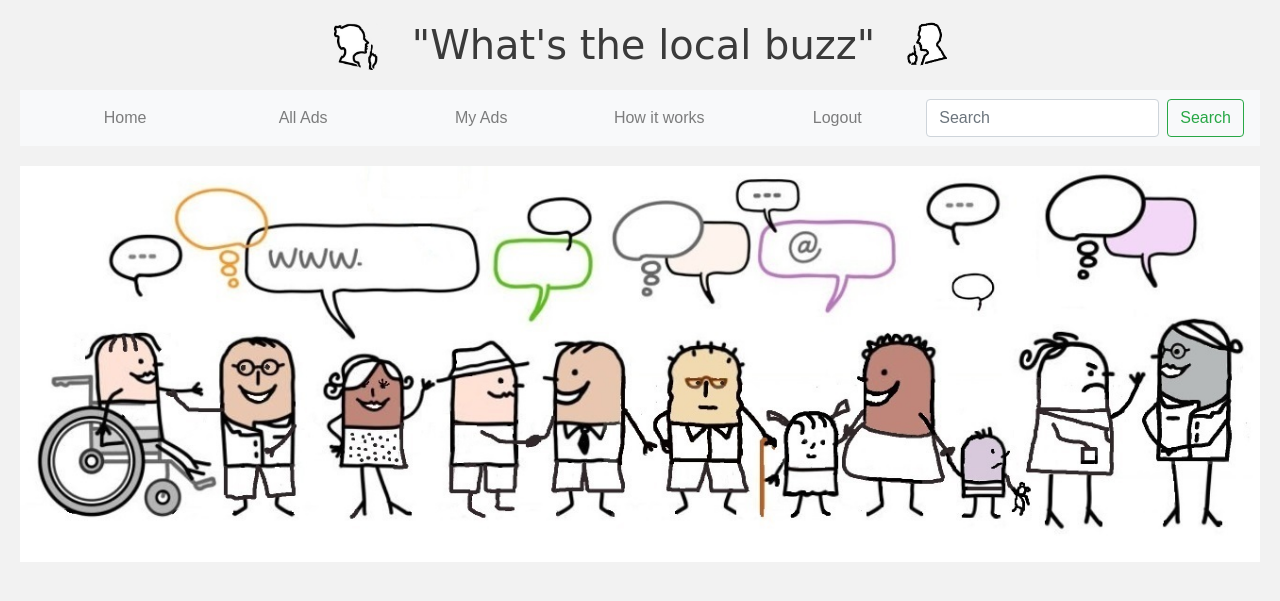
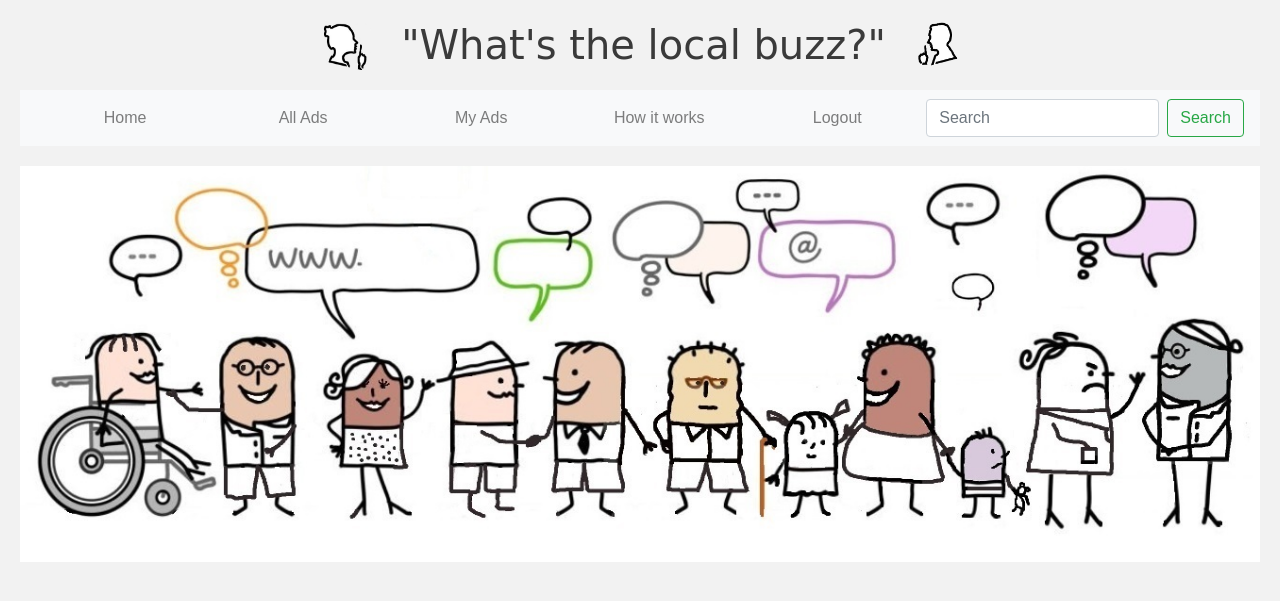
Before and after one commit to 1101712/Local-Talks, a Django app: page /profile/edit/ in a window 1280 px wide. Shown: the top 601 px of the page. Run offline with Django 4.2, Linux system fonts and the light colour scheme; the visitor is signed in with stand-in values (Sample User, id 1); some libraries are stand-ins or nearby versions.

Commit message:
edit READMY file.

```diff
--- a/localtalks/talks/templates/talks/base.html
+++ b/localtalks/talks/templates/talks/base.html
@@ -21,7 +21,7 @@
         <!-- Header Title with small images -->
         <div class="title-container">
             <img src="{% static 'localtalks/images/wom-sil.jpg' %}" alt="Woman" class="title-image left-image">
-            <h1 class="custom-title">"What's the local buzz"</h1>
+            <h1 class="custom-title">"What's the local buzz?"</h1>
             <img src="{% static 'localtalks/images/man-sil.jpg' %}" alt="Man" class="title-image right-image">
         </div>
 
--- a/localtalks/talks/templates/talks/rules.html
+++ b/localtalks/talks/templates/talks/rules.html
@@ -3,7 +3,7 @@
 {% block content %} <!-- Start of content block -->
   <h1>How It Works</h1>
 
-  <p>Welcome to Local Talks, a platform where you can connect with your community to buy, sell, congratulate and discuss various topics. Here's how you can get the most out of our platform:</p>
+  <p>Welcome to "Local buzz", a platform where you can connect with your community to buy, sell, congratulate and discuss various topics. Here's how you can get the most out of our platform:</p>
 
 <h2 class="custom-color">Creating an Account</h2>
 <p>First things first, you'll need to create an account. The only registered users have access to all the site features. It's straightforward: click on the 'Sign Up' button, fill in your details, and you're good to go! </p>
```
Also changed, not shown: localtalks/README.md.
